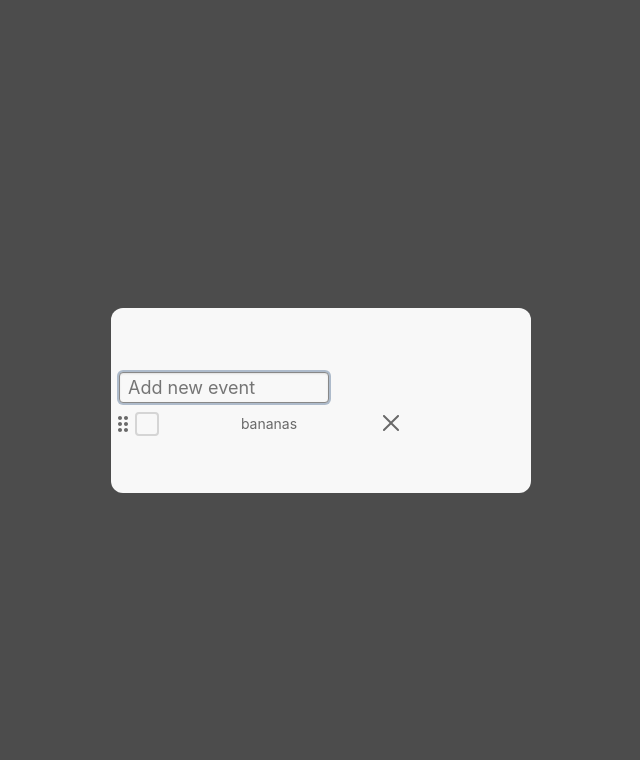
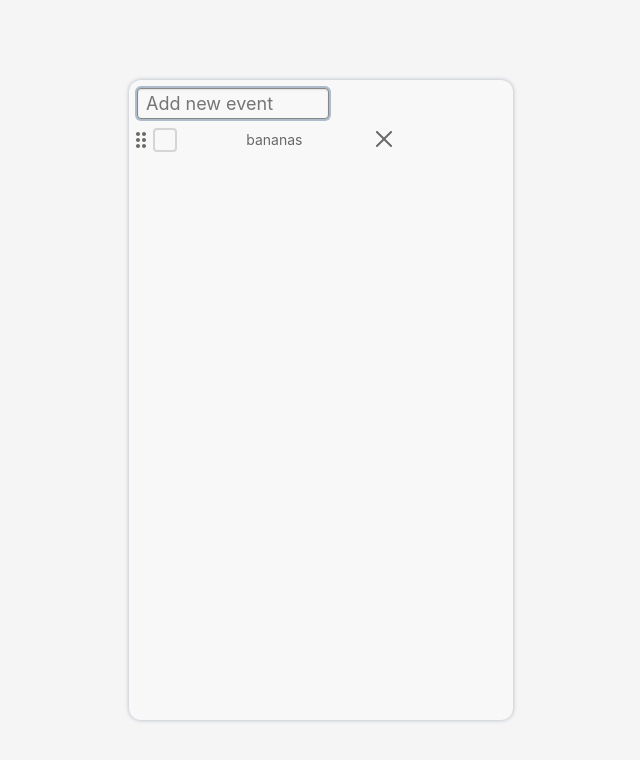
Before and after one commit to MSzostaq/TODO-List, a React (Create React App) app: page /list/1 in a window 1280 px wide. Shown: the top 760 px of the page, without its empty margins (319-959 px from the left). Built offline with nearby package versions, Linux system fonts and the light colour scheme.

Commit message:
renamed List View

```diff
--- a/src/views/ListModal.jsx
+++ b/src/views/List.jsx
@@ -1,41 +1,35 @@
 import React from "react";
 import styled from "styled-components";
 import { connect } from "react-redux";
-import { motion } from "framer-motion";
 import { getTodoListById } from "selectors";
 import TodoList from "components/TodoList";
 
-const Overlay = styled.div`
-  background-color: rgba(0, 0, 0, 0.7);
+const View = styled.div`
+  background-color: ${({ theme }) => theme.colors.background};
   display: flex;
-  flex-direction: column;
   align-items: center;
   justify-content: center;
-  position: absolute;
-  top: 0;
-  width: 100%;
+  position: relative;
   height: 100%;
 `;
 
-const Popup = styled(motion.div)`
-  background-color: #f8f8f8;
+const ListWrapper = styled.div`
+  background-color: ${({ theme }) => theme.colors.white};
   border-radius: 12px;
-  box-shadow: 0 4px 16px rgba(0, 0, 0 0.3);
-  color: #000;
-  padding: 56px 0;
+  box-shadow: 0px 0px 4px 0px ${({ theme }) => theme.colors.darkPurple};
+  height: 80vh;
+  overflow: hidden;
   position: relative;
-  overflow: hidden;
-  max-width: 100vw;
-  width: 420px;
+  width: 30%;
 `;
 
 const ListModal = ({ todoList }) => {
   return (
-    <Overlay>
-      <Popup>
+    <View>
+      <ListWrapper>
         <TodoList todoList={todoList} />
-      </Popup>
-    </Overlay>
+      </ListWrapper>
+    </View>
   );
 };
 
--- a/src/views/Main.jsx
+++ b/src/views/Main.jsx
@@ -8,7 +8,7 @@ import {
 import styled, { ThemeProvider } from "styled-components";
 import { theme } from "constants/theme";
 import Lists from "views/Lists";
-import ListModal from "views/ListModal";
+import List from "views/List";
 
 const Wrapper = styled.div`
   position: relative;
@@ -27,7 +27,7 @@ const Main = () => {
           <View>
             <Switch>
               <Route path="/list/:id">
-                <ListModal />
+                <List />
               </Route>
               <Route path="/">
                 <Lists />
```
